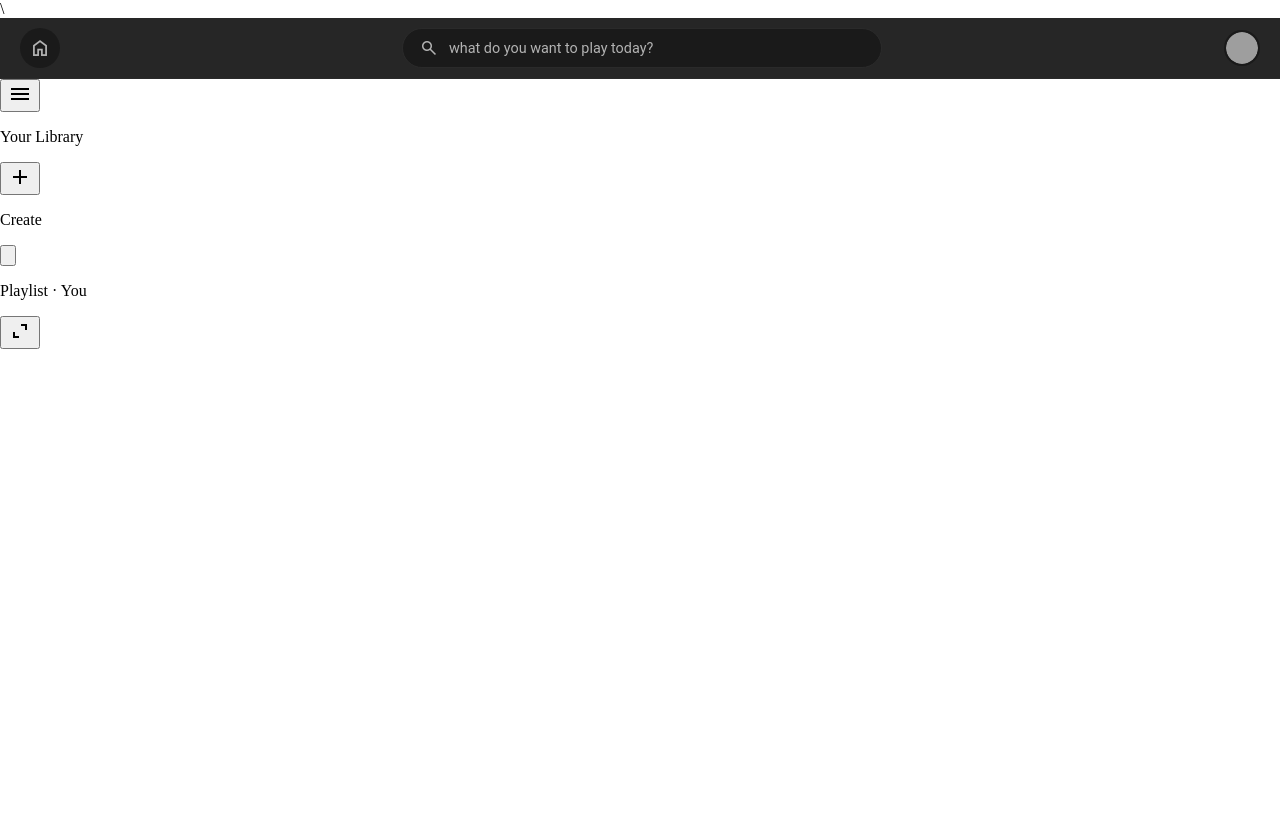
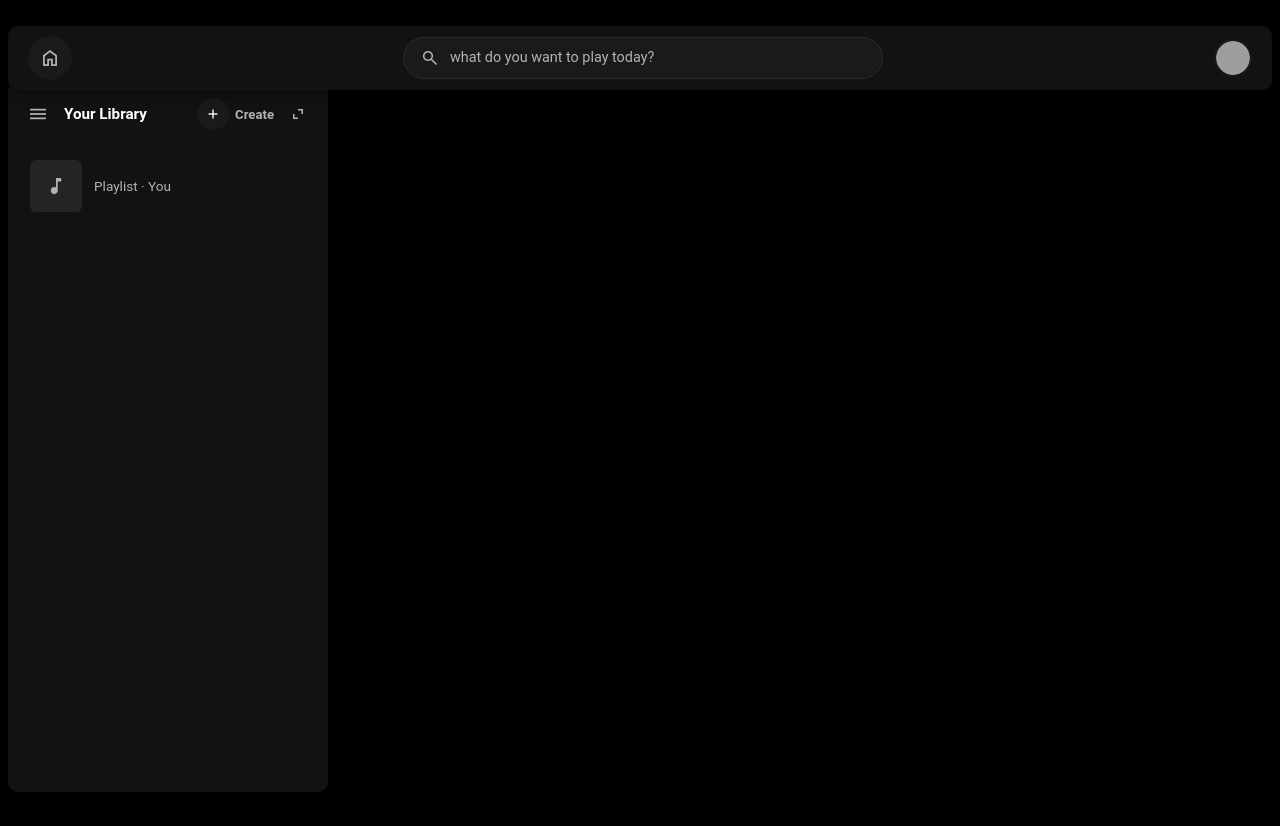
Before and after one commit to Tjjjjjjjjjjjjjj-byte/learning-backend, a React (Vite) app: page /home in a window 1280 px wide. Both pictures are taken after a click on the button "menu". Built offline with nearby package versions, Linux system fonts and the light colour scheme; grey boxes are pictures that could not be loaded.

Commit message:
massive ui/ux overhaul

```diff
--- a/src/home-components/playlistsidebar.jsx
+++ b/src/home-components/playlistsidebar.jsx
@@ -3,16 +3,17 @@ import CreateNewPlaylist from "./playlists/createnewplaylist";
 import Minimize from "./playlists/minimize";
 import Playlist from "./playlists/playlistComponent";
 import Maximize from "./playlists/maximize";
+import "../styling/sidebar.css";
 function PlaylistSidebar() {
   const [minimized, setMinimized] = useState(true);
   const [maximized, setMaximized] = useState(false);
   return (
-    <>
+    <aside className={minimized ? "sidebar minimized" : "sidebar"}>
       <Minimize setMinimized={setMinimized} minimized={minimized} />
       <CreateNewPlaylist minimized={minimized} maximized={maximized} />
       <Playlist minimized={minimized} maximized={maximized}/>
       <Maximize minimized={minimized} setMaximized={setMaximized} maximized={maximized}/>
-    </>
+    </aside>
   );
 }
 export default PlaylistSidebar;
--- a/src/styling/nav.css
+++ b/src/styling/nav.css
@@ -1,9 +1,9 @@
 /* ============================================
-   Home page top nav — Spotify-style bar:
-   circular icon buttons, pill search field with
-   an inline icon, profile avatar on the right.
-   Same palette as the auth pages (LoginComponents.css)
-   so the whole app feels like one product.
+   Home page top nav — Spotify-style bar.
+   Floating rounded card with a small gap from the
+   viewport edge (like real Spotify), rather than a
+   flush edge-to-edge bar. Same palette/tokens as
+   sidebar.css and LoginComponents.css.
    ============================================ */
 
 :root {
@@ -19,33 +19,41 @@
   --auth-accent-soft: rgba(29, 185, 84, 0.18);
   --auth-font: "Roboto", -apple-system, "Helvetica Neue", Arial, sans-serif;
 
-  /* Shared sizing scale so every nav control stays visually
-     consistent — change these once, everything follows. */
-  --nav-icon-size: clamp(36px, 4vw, 40px);
-  --nav-avatar-size: clamp(32px, 3.5vw, 36px);
+  --nav-icon-size: clamp(40px, 4vw, 44px);
+  --nav-avatar-size: clamp(34px, 3.5vw, 38px);
   --nav-gap: clamp(12px, 2vw, 20px);
+  --page-margin: 8px;
+  --panel-radius: 10px;
+
+  /* Nav's own content height (excludes --page-margin above/below) —
+     sidebar.css reads this to know where to start. */
+  --nav-height: 64px;
+}
+
+body {
+  background: var(--auth-bg);
 }
 
 /* ---- Layout ----
    Three-track grid — left controls, a truly centered search
-   pill, right controls — instead of flex + margin-left:auto.
-   With flex, the search pill sits wherever the leftover space
-   happens to land (closer to whichever side has less content);
-   grid's center track centers it exactly regardless of how
-   wide the left/right groups are. */
+   pill, right controls. Floats as a rounded card, offset from
+   the viewport edge by --page-margin on all sides but the bottom
+   (sidebar.css picks up right where this leaves off). */
 nav {
   position: sticky;
-  top: 0;
+  top: var(--page-margin);
   z-index: 100;
+  box-sizing: border-box;
+  height: var(--nav-height);
+  margin: var(--page-margin) var(--page-margin) 0;
   display: grid;
   grid-template-columns: auto minmax(0, 1fr) auto;
   align-items: center;
   gap: var(--nav-gap);
-  padding: 10px 20px;
-  background: rgba(0, 0, 0, 0.85);
-  backdrop-filter: blur(10px);
-  -webkit-backdrop-filter: blur(10px);
-  border-bottom: 1px solid var(--auth-border);
+  padding: 0 20px;
+  background: var(--auth-surface);
+  border-radius: var(--panel-radius);
+  box-shadow: 0 4px 16px rgba(0, 0, 0, 0.4);
   font-family: var(--auth-font);
   animation: nav-fade-in 0.3s ease;
 }
@@ -80,7 +88,7 @@ nav {
 }
 
 .homeBtn .material-symbols-outlined {
-  font-size: calc(var(--nav-icon-size) * 0.55);
+  font-size: calc(var(--nav-icon-size) * 0.5);
 }
 
 .homeBtn:hover {
@@ -100,16 +108,14 @@ nav {
 }
 
 /* ---- Search ----
-   Centered in its own grid track; capped width so it doesn't
-   stretch edge to edge on wide screens, and centered within
-   that track via margin auto so it stays put regardless of
-   how the left/right groups resize. */
+   The wrapping div has no class of its own, so it's targeted
+   structurally via the input it contains. */
 nav > div:has(> input.SearchBar) {
   grid-column: 2;
   justify-self: center;
   width: 100%;
   max-width: 480px;
-  height: var(--nav-icon-size);
+  height: calc(var(--nav-icon-size) * 0.95);
   display: flex;
   align-items: center;
   gap: 10px;
@@ -199,14 +205,13 @@ nav > div:has(> input.SearchBar:focus) > .material-symbols-outlined {
   outline-offset: 2px;
 }
 
-/* ---- Small screens ----
-   Below ~560px, drop the search pill to its own second row
-   and let it span full width instead of squeezing into the
-   center track next to two fixed-size buttons. */
+/* ---- Small screens ---- */
 @media (max-width: 560px) {
   nav {
     grid-template-columns: auto 1fr auto;
     grid-template-rows: auto auto;
+    height: auto;
+    padding: 10px 16px;
     row-gap: 10px;
   }
 
--- /dev/null
+++ b/src/styling/sidebar.css
@@ -0,0 +1,376 @@
+/* ============================================
+   Playlist sidebar — minimized + expanded states.
+   Floating rounded card matched to nav.css's spacing
+   system (--page-margin, --panel-radius), same
+   palette/tokens as nav.css and LoginComponents.css.
+   The fullscreen "maximized" state is intentionally
+   left unstyled for now.
+   ============================================ */
+
+:root {
+  --auth-bg: #000000;
+  --auth-surface: #121212;
+  --auth-input-bg: #1a1a1a;
+  --auth-tile-bg: #242424;
+  --auth-border: #2a2a2a;
+  --auth-border-hover: #444444;
+  --auth-text: #ffffff;
+  --auth-text-muted: #b3b3b3;
+  --auth-accent: #1db954;
+  --auth-accent-soft: rgba(29, 185, 84, 0.18);
+  --auth-font: "Roboto", -apple-system, "Helvetica Neue", Arial, sans-serif;
+
+  --page-margin: 8px;
+  --panel-radius: 10px;
+  --nav-height: 64px; /* keep in sync with nav.css */
+  /* Distance from viewport top to where the sidebar starts:
+     top page-margin + nav height + gap between nav and sidebar. */
+  --sidebar-top: calc(var(--page-margin) * 2 + var(--nav-height));
+}
+
+/* ---- Container: minimized ---- */
+.sidebar.minimized {
+  position: fixed;
+  top: var(--sidebar-top);
+  left: var(--page-margin);
+  bottom: var(--page-margin);
+  width: 72px;
+  box-sizing: border-box;
+  display: flex;
+  flex-direction: column;
+  align-items: center;
+  gap: 16px;
+  padding: 16px 8px;
+  background: var(--auth-surface);
+  border-radius: var(--panel-radius);
+  box-shadow: 0 4px 16px rgba(0, 0, 0, 0.4);
+  font-family: var(--auth-font);
+}
+
+/* ---- Expand/menu toggle (minimized) ---- */
+.sidebar.minimized .expandBtn {
+  width: 40px;
+  height: 40px;
+  display: flex;
+  align-items: center;
+  justify-content: center;
+  border: none;
+  background: transparent;
+  color: var(--auth-text-muted);
+  cursor: pointer;
+  border-radius: 6px;
+  transition: color 0.15s ease, background 0.15s ease, transform 0.15s ease;
+}
+
+.sidebar.minimized .expandBtn .material-symbols-outlined {
+  font-size: 24px;
+}
+
+.sidebar.minimized .expandBtn:hover {
+  color: var(--auth-text);
+  background: var(--auth-input-bg);
+}
+
+.sidebar.minimized .expandBtn:active {
+  transform: scale(0.92);
+}
+
+.sidebar.minimized .expandBtn:focus-visible {
+  outline: 2px solid var(--auth-accent);
+  outline-offset: 2px;
+}
+
+/* ---- Create playlist button (minimized) ---- */
+.sidebar.minimized .createPlaylist-btn {
+  flex-shrink: 0;
+  width: 40px;
+  height: 40px;
+  display: flex;
+  align-items: center;
+  justify-content: center;
+  border-radius: 50%;
+  border: none;
+  background: var(--auth-input-bg);
+  color: var(--auth-text);
+  cursor: pointer;
+  transition: background 0.15s ease, transform 0.15s ease;
+}
+
+.sidebar.minimized .createPlaylist-btn .material-symbols-outlined {
+  font-size: 22px;
+}
+
+.sidebar.minimized .createPlaylist-btn:hover {
+  background: var(--auth-border-hover);
+  transform: scale(1.06);
+}
+
+.sidebar.minimized .createPlaylist-btn:active {
+  transform: scale(0.94);
+}
+
+.sidebar.minimized .createPlaylist-btn:focus-visible {
+  outline: 2px solid var(--auth-accent);
+  outline-offset: 2px;
+}
+
+/* ---- Playlist tile (minimized) ---- */
+.sidebar.minimized .playlist {
+  flex-shrink: 0;
+  width: 48px;
+  height: 48px;
+  position: relative;
+  display: flex;
+  align-items: center;
+  justify-content: center;
+  border-radius: 8px;
+  border: none;
+  background: var(--auth-tile-bg);
+  cursor: pointer;
+  overflow: hidden;
+  padding: 0;
+  transition: background 0.15s ease, transform 0.1s ease;
+}
+
+.sidebar.minimized .playlist:hover {
+  background: var(--auth-border-hover);
+  transform: scale(1.04);
+}
+
+.sidebar.minimized .playlist:active {
+  transform: scale(0.97);
+}
+
+.sidebar.minimized .playlist:focus-visible {
+  outline: 2px solid var(--auth-accent);
+  outline-offset: 2px;
+}
+
+.sidebar.minimized .playlist img {
+  display: none;
+}
+
+.sidebar.minimized .playlist::before {
+  content: "music_note";
+  font-family: "Material Symbols Outlined";
+  font-size: 22px;
+  color: var(--auth-text-muted);
+}
+
+.sidebar.minimized .playlist .material-symbols-outlined {
+  position: absolute;
+  inset: 0;
+  display: flex;
+  align-items: center;
+  justify-content: center;
+  font-size: 26px;
+  color: var(--auth-text);
+  background: rgba(0, 0, 0, 0.55);
+}
+
+/* ============================================
+   Expanded state (minimized === false, maximized === false)
+   DOM order is flat — expand-btn-div, playlistCreateDiv, one
+   playlistComponent-div per playlist, then maximize-btn last —
+   so a grid pins the three header pieces to row 1 and lets
+   every playlist row flow onto its own row below, regardless
+   of where it actually sits in the markup.
+   ============================================ */
+.sidebar:not(.minimized) {
+  position: fixed;
+  top: var(--sidebar-top);
+  left: var(--page-margin);
+  bottom: var(--page-margin);
+  width: 320px;
+  box-sizing: border-box;
+  overflow-y: auto;
+  display: grid;
+  grid-template-columns: auto 1fr auto auto;
+  align-items: center;
+  align-content: start;
+  column-gap: 8px;
+  row-gap: 20px;
+  padding: 18px 14px;
+  background: var(--auth-surface);
+  border-radius: var(--panel-radius);
+  box-shadow: 0 4px 16px rgba(0, 0, 0, 0.4);
+  font-family: var(--auth-font);
+}
+
+/* ---- Header: library icon + label (left) ---- */
+.sidebar:not(.minimized) .expand-btn-div {
+  grid-column: 1;
+  grid-row: 1;
+  display: flex;
+  align-items: center;
+  gap: 10px;
+}
+
+.sidebar:not(.minimized) .expandBtn {
+  width: 32px;
+  height: 32px;
+  display: flex;
+  align-items: center;
+  justify-content: center;
+  border: none;
+  background: transparent;
+  color: var(--auth-text-muted);
+  border-radius: 6px;
+  cursor: pointer;
+  transition: color 0.15s ease, background 0.15s ease;
+}
+
+.sidebar:not(.minimized) .expandBtn .material-symbols-outlined {
+  font-size: 22px;
+}
+
+.sidebar:not(.minimized) .expandBtn:hover {
+  color: var(--auth-text);
+  background: var(--auth-input-bg);
+}
+
+.sidebar:not(.minimized) .expandP {
+  margin: 0;
+  color: var(--auth-text);
+  font-size: 0.95rem;
+  font-weight: 700;
+}
+
+/* ---- Header: create button + label (right, before maximize) ---- */
+.sidebar:not(.minimized) .playlistCreateDiv {
+  grid-column: 3;
+  grid-row: 1;
+  justify-self: end;
+  display: flex;
+  align-items: center;
+  gap: 6px;
+}
+
+.sidebar:not(.minimized) .createPlaylist-btn {
+  flex-shrink: 0;
+  width: 32px;
+  height: 32px;
+  display: flex;
+  align-items: center;
+  justify-content: center;
+  border-radius: 50%;
+  border: none;
+  background: var(--auth-input-bg);
+  color: var(--auth-text);
+  cursor: pointer;
+  transition: background 0.15s ease, transform 0.15s ease;
+}
+
+.sidebar:not(.minimized) .createPlaylist-btn .material-symbols-outlined {
+  font-size: 18px;
+}
+
+.sidebar:not(.minimized) .createPlaylist-btn:hover {
+  background: var(--auth-border-hover);
+  transform: scale(1.06);
+}
+
+.sidebar:not(.minimized) .createText {
+  margin: 0;
+  color: var(--auth-text-muted);
+  font-size: 0.82rem;
+  font-weight: 600;
+  white-space: nowrap;
+}
+
+/* ---- Header: maximize/expand toggle (far right) ----
+   Styled as a plain icon button here — its own fullscreen
+   behavior (the "maximized" state) is left alone. */
+.sidebar:not(.minimized) .maximize-btn {
+  grid-column: 4;
+  grid-row: 1;
+  justify-self: end;
+  width: 32px;
+  height: 32px;
+  display: flex;
+  align-items: center;
+  justify-content: center;
+  border: none;
+  background: transparent;
+  color: var(--auth-text-muted);
+  border-radius: 6px;
+  cursor: pointer;
+  transition: color 0.15s ease, background 0.15s ease;
+}
+
+.sidebar:not(.minimized) .maximize-btn .material-symbols-outlined {
+  font-size: 20px;
+}
+
+.sidebar:not(.minimized) .maximize-btn:hover {
+  color: var(--auth-text);
+  background: var(--auth-input-bg);
+}
+
+/* ---- Playlist rows ----
+   Each spans the full grid width and stacks below the header. */
+.sidebar:not(.minimized) .playlistComponent-div {
+  grid-column: 1 / -1;
+  display: flex;
+  align-items: center;
+  gap: 12px;
+  padding: 10px 8px;
+  border-radius: 6px;
+  cursor: pointer;
+  transition: background 0.15s ease;
+}
+
+.sidebar:not(.minimized) .playlistComponent-div:hover {
+  background: var(--auth-input-bg);
+}
+
+.sidebar:not(.minimized) .playlistComponent-div .playlist {
+  flex-shrink: 0;
+  width: 52px;
+  height: 52px;
+  position: relative;
+  display: flex;
+  align-items: center;
+  justify-content: center;
+  border-radius: 6px;
+  border: none;
+  background: var(--auth-tile-bg);
+  cursor: pointer;
+  overflow: hidden;
+  padding: 0;
+}
+
+.sidebar:not(.minimized) .playlistComponent-div .playlist img {
+  display: none;
+}
+
+.sidebar:not(.minimized) .playlistComponent-div .playlist::before {
+  content: "music_note";
+  font-family: "Material Symbols Outlined";
+  font-size: 22px;
+  color: var(--auth-text-muted);
+}
+
+.sidebar:not(.minimized) .playlistComponent-div .playlist .material-symbols-outlined {
+  position: absolute;
+  inset: 0;
+  display: flex;
+  align-items: center;
+  justify-content: center;
+  font-size: 24px;
+  color: var(--auth-text);
+  background: rgba(0, 0, 0, 0.55);
+}
+
+.sidebar:not(.minimized) .playlist-info {
+  margin: 0;
+  color: var(--auth-text-muted);
+  font-size: 0.85rem;
+  white-space: nowrap;
+  overflow: hidden;
+  text-overflow: ellipsis;
+}
+
+.hidden {
+    display: none;
+}
```
